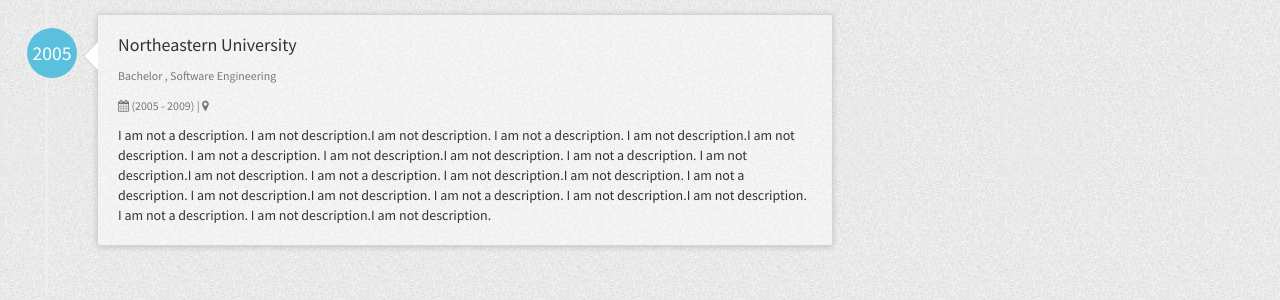
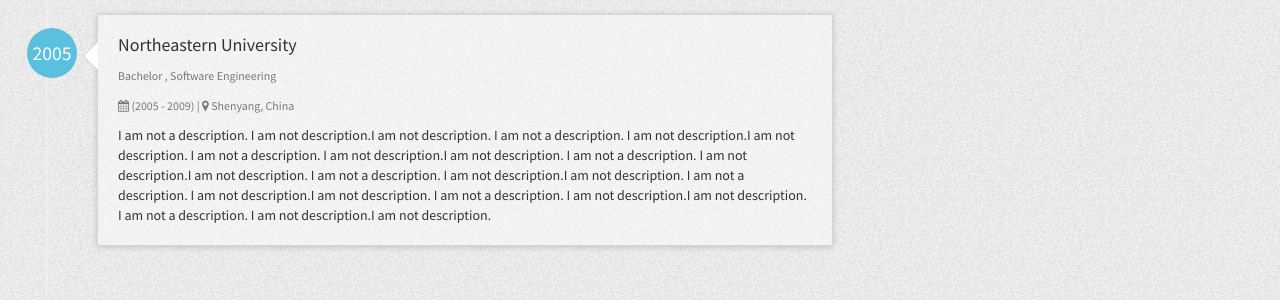
Before and after one commit to ddbullfrog/resumecard, a Jekyll site: the page built from index.html, in a window 1280 px wide. Shown: the part 1204-1504 px from the top of the page. Built offline with Jekyll 4.4.1, drawn with Linux system fonts in a browser that asks for light colours; nearby versions of some CDN libraries.

Commit message:
added education.location to the output

```diff
--- a/index.html
+++ b/index.html
@@ -74,7 +74,7 @@ layout: default
                                                 <i class="fa fa-calendar"></i> {{ education.duration }} |
                                             {% endif %}
                                             {% if education.location %}
-                                                <i class="fa fa-map-marker"></i>  {{ work.location }}
+                                                <i class="fa fa-map-marker"></i>  {{ education.location }}
                                             {% endif %}
                                         </small>
                                     </p>
```
